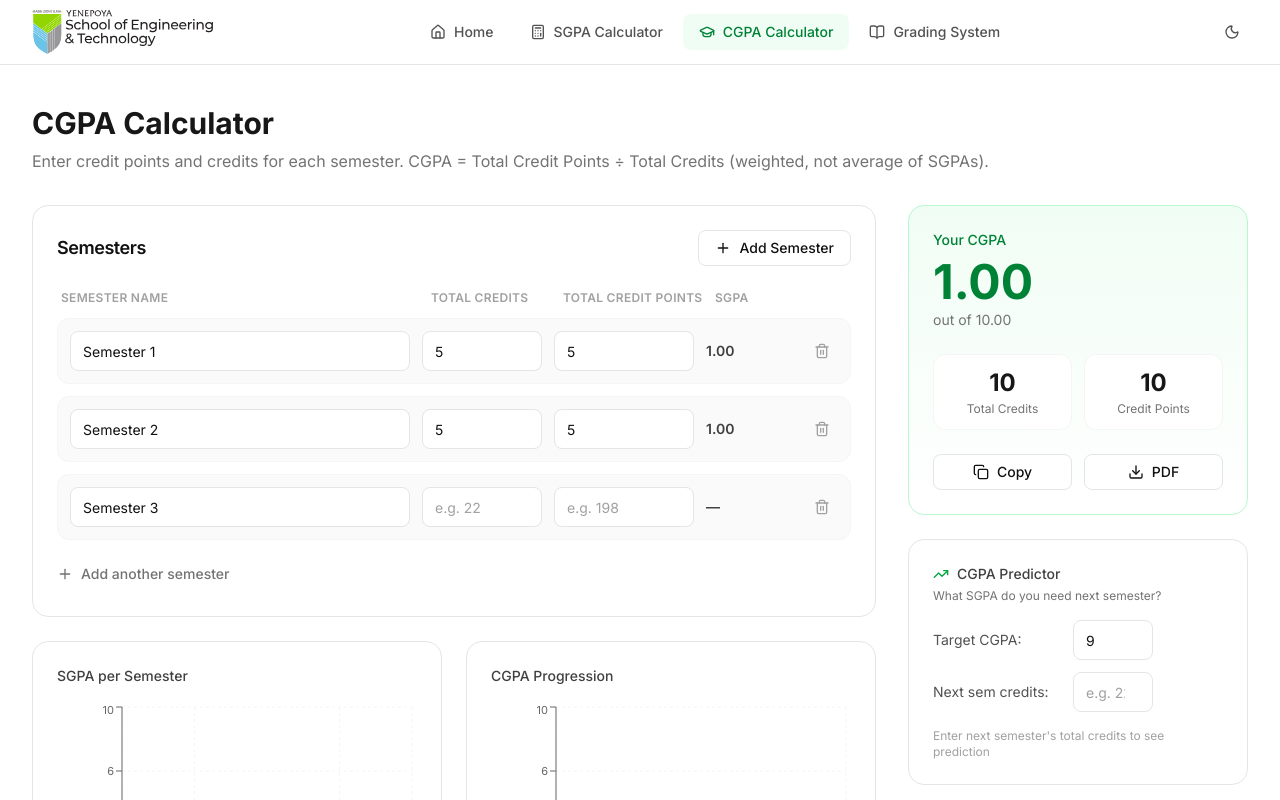
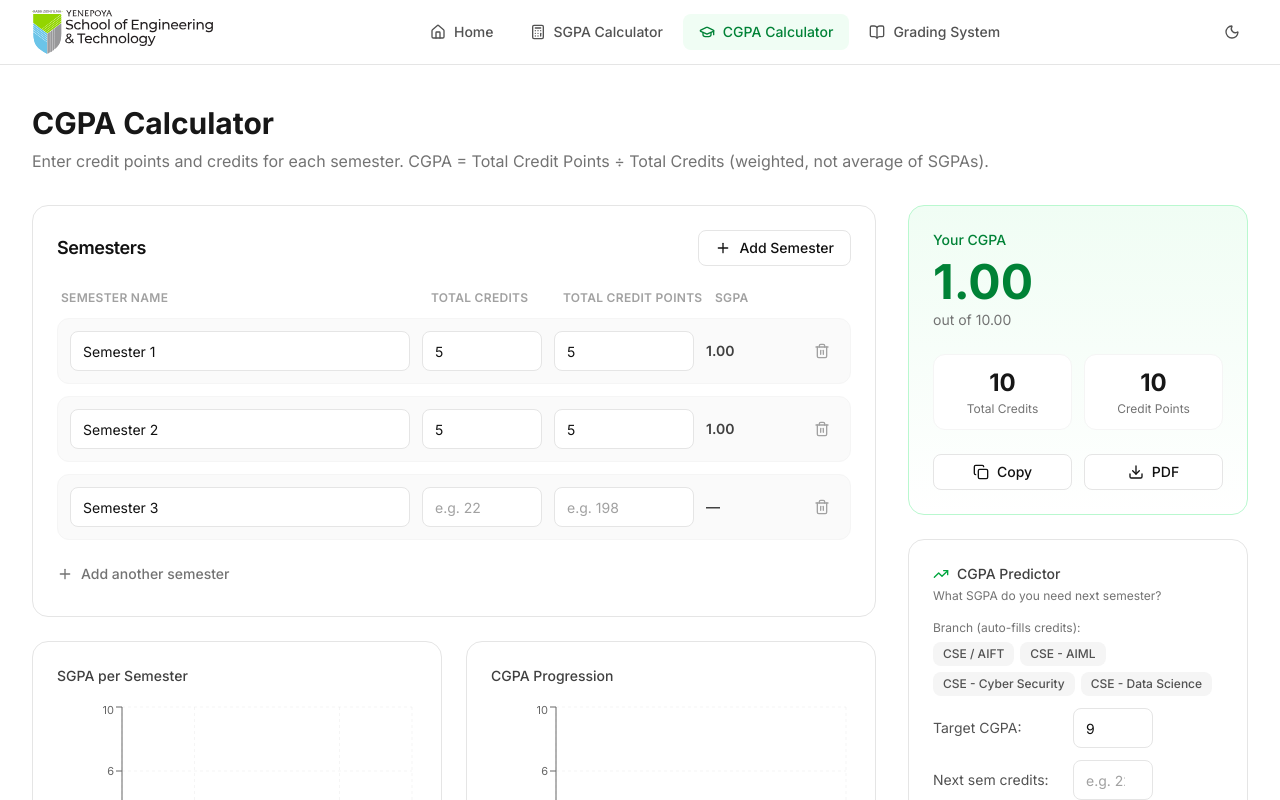
Before and after one commit to radheshpai87/yset-cgpa-calculator, a Next.js app: page /cgpa in a window 1280 px wide. Both pictures are taken after typing "5", "5", "5", "5" into the empty fields and a click on the button "Add Semester". Shown: the top 800 px of the page. Built offline with nearby package versions, Linux system fonts and the light colour scheme.

Commit message:
feat: auto-fill CGPA predictor credits based on selected branch

```diff
--- a/src/app/cgpa/page.tsx
+++ b/src/app/cgpa/page.tsx
@@ -11,6 +11,7 @@ import { CGPASemester } from "@/lib/types";
 import { calculateCGPA } from "@/lib/grading";
 import { loadSemesters } from "@/lib/storage";
 import { exportCGPAPdf } from "@/lib/pdf-export";
+import { branches } from "@/lib/branch-credits";
 import dynamic from "next/dynamic";
 
 const RechartsCharts = dynamic(() => import("@/components/cgpa-charts"), { ssr: false });
@@ -32,6 +33,7 @@ export default function CGPAPage() {
   const [copied, setCopied] = useState(false);
   const [targetCGPA, setTargetCGPA] = useState(9);
   const [nextSemCredits, setNextSemCredits] = useState(0);
+  const [selectedBranch, setSelectedBranch] = useState("");
 
   // Auto-load saved semesters from localStorage on mount
   useEffect(() => {
@@ -48,6 +50,20 @@ export default function CGPAPage() {
       );
     }
   }, []);
+
+  // Auto-calculate next semester credits when branch or semester count changes
+  const validSemCount = semesters.filter((s) => s.credits > 0).length;
+  useEffect(() => {
+    if (!selectedBranch) return;
+    const branch = branches.find((b) => b.id === selectedBranch);
+    if (!branch) return;
+    const nextSem = validSemCount + 1;
+    const semData = branch.semesters.find((s) => s.semester === nextSem);
+    if (semData) {
+      const total = semData.subjects.reduce((sum, s) => sum + s.credits, 0);
+      setNextSemCredits(total);
+    }
+  }, [selectedBranch, validSemCount]);
 
   const validSemesters = semesters.filter((s) => s.credits > 0);
   const cgpa = calculateCGPA(validSemesters);
@@ -252,6 +268,24 @@ export default function CGPAPage() {
                 <p className="text-xs text-neutral-500 mb-4">What SGPA do you need next semester?</p>
 
                 <div className="space-y-3 mb-4">
+                  <div>
+                    <label className="text-xs text-neutral-500 mb-1.5 block">Branch (auto-fills credits):</label>
+                    <div className="flex flex-wrap gap-1.5">
+                      {branches.map((branch) => (
+                        <button
+                          key={branch.id}
+                          onClick={() => setSelectedBranch(branch.id)}
+                          className={`px-2.5 py-1 rounded-lg text-xs font-medium transition-all ${
+                            selectedBranch === branch.id
+                              ? "bg-green-600 text-white"
+                              : "bg-neutral-100 text-neutral-600 hover:bg-neutral-200 dark:bg-neutral-800 dark:text-neutral-400 dark:hover:bg-neutral-700"
+                          }`}
+                        >
+                          {branch.shortName}
+                        </button>
+                      ))}
+                    </div>
+                  </div>
                   <div className="flex items-center gap-3">
                     <label className="text-sm text-neutral-600 dark:text-neutral-400 w-32">Target CGPA:</label>
                     <Input
```
